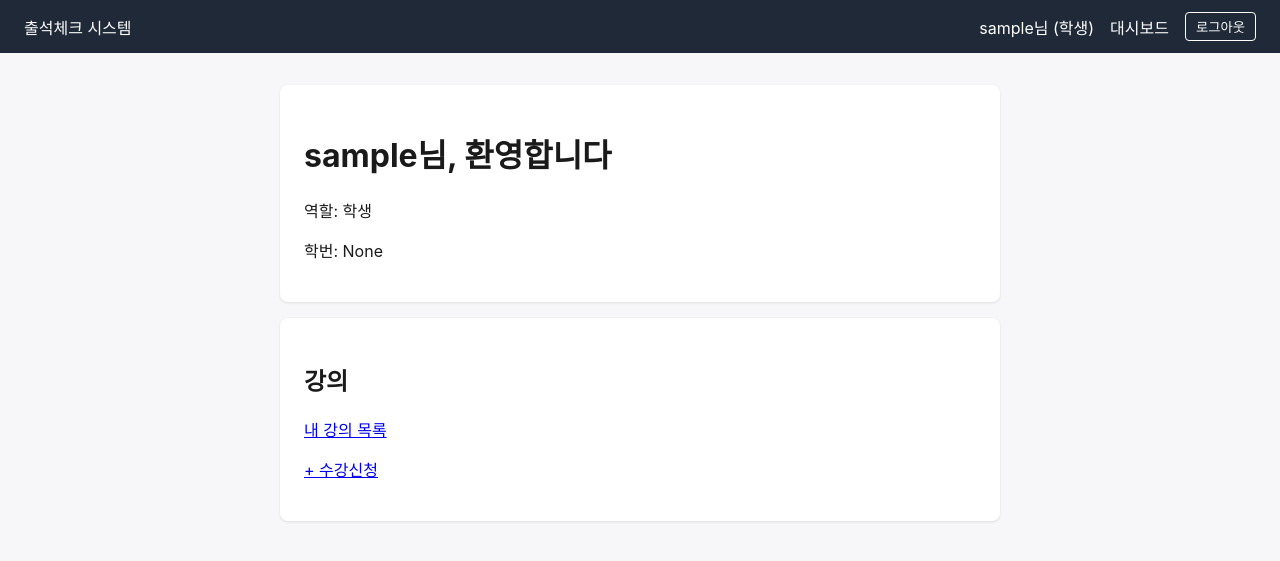
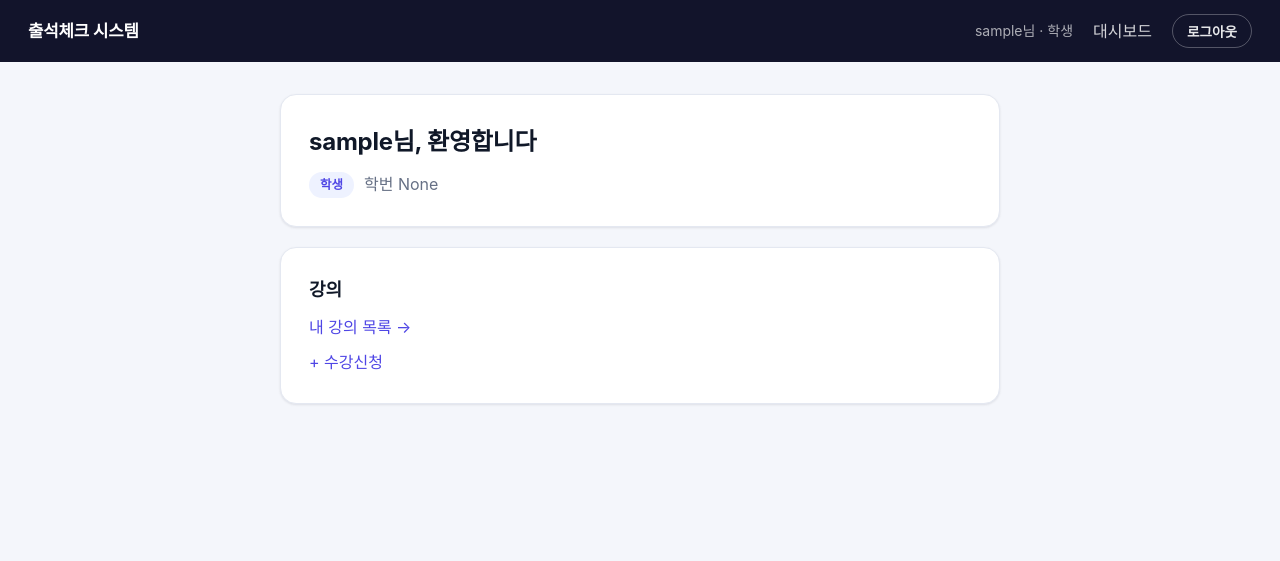
Before and after one commit to LiberSea/attendance-check, a Django app: page /accounts/dashboard/ in a window 1280 px wide. Shown: the top 561 px of the page. Run offline with Django 5.2, Linux system fonts and the light colour scheme; the visitor is signed in with stand-in values (Sample User, id 1).

Commit message:
fix: dev static storage 분기 및 UI 전면 리디자인 (배지, 카드, 폼, 테이블 스타일 통일)

```diff
--- /dev/null
+++ b/static/css/style.css
@@ -0,0 +1,265 @@
+/* ---------- Design tokens ---------- */
+:root {
+  --color-bg: #f4f6fb;
+  --color-surface: #ffffff;
+  --color-border: #e4e8f1;
+  --color-text: #101828;
+  --color-text-muted: #667085;
+  --color-primary: #4f46e5;
+  --color-primary-hover: #4338ca;
+  --color-primary-soft: #eef2ff;
+  --color-success: #067647;
+  --color-success-soft: #ecfdf3;
+  --color-warning: #b54708;
+  --color-warning-soft: #fffaeb;
+  --color-danger: #b42318;
+  --color-danger-soft: #fef3f2;
+
+  --radius-sm: 8px;
+  --radius-md: 12px;
+  --radius-lg: 16px;
+  --shadow-card: 0 1px 2px rgba(16, 24, 40, 0.04), 0 1px 3px rgba(16, 24, 40, 0.06);
+  --shadow-raised: 0 4px 12px rgba(16, 24, 40, 0.08);
+}
+
+* {
+  box-sizing: border-box;
+}
+
+body {
+  margin: 0;
+  font-family: "Pretendard", -apple-system, BlinkMacSystemFont, "Apple SD Gothic Neo",
+    "Segoe UI", Roboto, "Malgun Gothic", sans-serif;
+  background: var(--color-bg);
+  color: var(--color-text);
+  line-height: 1.55;
+  -webkit-font-smoothing: antialiased;
+}
+
+h1, h2, h3 {
+  margin: 0 0 12px;
+  font-weight: 700;
+  letter-spacing: -0.01em;
+}
+
+h1 { font-size: 1.5rem; }
+h2 { font-size: 1.125rem; color: var(--color-text); }
+
+p { margin: 0 0 10px; }
+
+a {
+  color: var(--color-primary);
+  text-decoration: none;
+}
+a:hover { text-decoration: underline; }
+
+/* ---------- Nav ---------- */
+nav {
+  position: sticky;
+  top: 0;
+  z-index: 10;
+  background: #12142b;
+  color: #fff;
+  padding: 14px 28px;
+  display: flex;
+  align-items: center;
+  gap: 20px;
+  box-shadow: 0 1px 0 rgba(255, 255, 255, 0.06);
+}
+nav a.brand {
+  color: #fff;
+  font-weight: 700;
+  font-size: 1.05rem;
+  letter-spacing: -0.01em;
+}
+nav a.brand:hover { text-decoration: none; opacity: 0.9; }
+nav a {
+  color: rgba(255, 255, 255, 0.82);
+}
+nav a:hover { color: #fff; text-decoration: none; }
+nav .spacer { flex: 1; }
+nav .user-chip {
+  color: rgba(255, 255, 255, 0.65);
+  font-size: 0.875rem;
+}
+nav form { margin: 0; }
+nav button.link-btn {
+  background: transparent;
+  border: 1px solid rgba(255, 255, 255, 0.28);
+  color: rgba(255, 255, 255, 0.9);
+  padding: 6px 14px;
+  border-radius: 999px;
+  cursor: pointer;
+  font-size: 0.85rem;
+  transition: background 0.15s ease, border-color 0.15s ease;
+}
+nav button.link-btn:hover {
+  background: rgba(255, 255, 255, 0.1);
+  border-color: rgba(255, 255, 255, 0.5);
+}
+
+/* ---------- Layout ---------- */
+main {
+  max-width: 760px;
+  margin: 32px auto 64px;
+  padding: 0 20px;
+}
+
+/* ---------- Card ---------- */
+.card {
+  background: var(--color-surface);
+  border: 1px solid var(--color-border);
+  border-radius: var(--radius-lg);
+  padding: 28px;
+  box-shadow: var(--shadow-card);
+  margin-bottom: 20px;
+}
+.card h1:first-child,
+.card h2:first-child { margin-top: 0; }
+.card > p:last-child { margin-bottom: 0; }
+
+/* ---------- Buttons ---------- */
+button,
+input[type="submit"],
+.btn {
+  display: inline-block;
+  background: var(--color-primary);
+  color: #fff;
+  border: none;
+  padding: 10px 18px;
+  border-radius: var(--radius-sm);
+  font-size: 0.9rem;
+  font-weight: 600;
+  cursor: pointer;
+  transition: background 0.15s ease, transform 0.05s ease;
+}
+button:hover,
+input[type="submit"]:hover,
+.btn:hover {
+  background: var(--color-primary-hover);
+}
+button:active,
+input[type="submit"]:active {
+  transform: translateY(1px);
+}
+button:focus-visible,
+input[type="submit"]:focus-visible,
+a:focus-visible {
+  outline: 2px solid var(--color-primary);
+  outline-offset: 2px;
+}
+
+/* ---------- Forms ---------- */
+form p {
+  margin: 0 0 16px;
+  display: flex;
+  flex-direction: column;
+  gap: 6px;
+}
+form label {
+  font-size: 0.85rem;
+  font-weight: 600;
+  color: var(--color-text);
+}
+input, select, textarea {
+  font-family: inherit;
+  font-size: 0.95rem;
+  padding: 10px 12px;
+  border: 1px solid var(--color-border);
+  border-radius: var(--radius-sm);
+  background: #fff;
+  color: var(--color-text);
+  width: 100%;
+  max-width: 360px;
+  transition: border-color 0.15s ease, box-shadow 0.15s ease;
+}
+input:focus, select:focus, textarea:focus {
+  outline: none;
+  border-color: var(--color-primary);
+  box-shadow: 0 0 0 3px var(--color-primary-soft);
+}
+form ul.errorlist {
+  list-style: none;
+  margin: 0;
+  padding: 10px 12px;
+  background: var(--color-danger-soft);
+  color: var(--color-danger);
+  border-radius: var(--radius-sm);
+  font-size: 0.85rem;
+}
+.helptext {
+  display: block;
+  font-size: 0.78rem;
+  color: var(--color-text-muted);
+  font-weight: 400;
+}
+
+/* ---------- Table ---------- */
+.table-wrap {
+  overflow-x: auto;
+}
+table {
+  width: 100%;
+  border-collapse: collapse;
+  font-size: 0.9rem;
+}
+th, td {
+  text-align: left;
+  padding: 12px 14px;
+  border-bottom: 1px solid var(--color-border);
+}
+th {
+  color: var(--color-text-muted);
+  font-weight: 600;
+  font-size: 0.78rem;
+  text-transform: uppercase;
+  letter-spacing: 0.04em;
+}
+tbody tr:hover { background: #fafbfe; }
+tbody tr:last-child td { border-bottom: none; }
+
+/* ---------- Badges ---------- */
+.badge {
+  display: inline-flex;
+  align-items: center;
+  padding: 3px 11px;
+  border-radius: 999px;
+  font-size: 0.78rem;
+  font-weight: 600;
+}
+.badge-present { background: var(--color-success-soft); color: var(--color-success); }
+.badge-late { background: var(--color-warning-soft); color: var(--color-warning); }
+.badge-absent { background: var(--color-danger-soft); color: var(--color-danger); }
+.badge-open { background: var(--color-primary-soft); color: var(--color-primary); }
+.badge-closed { background: #f2f4f7; color: var(--color-text-muted); }
+
+/* ---------- Misc ---------- */
+.muted { color: var(--color-text-muted); }
+.code-display {
+  display: inline-block;
+  font-family: "SFMono-Regular", ui-monospace, Menlo, monospace;
+  font-size: 1.6rem;
+  font-weight: 700;
+  letter-spacing: 0.12em;
+  background: var(--color-primary-soft);
+  color: var(--color-primary);
+  padding: 10px 20px;
+  border-radius: var(--radius-sm);
+}
+.qr-box {
+  display: inline-block;
+  padding: 12px;
+  background: #fff;
+  border: 1px solid var(--color-border);
+  border-radius: var(--radius-md);
+}
+.stack { display: flex; flex-direction: column; gap: 10px; }
+.row { display: flex; align-items: center; gap: 10px; flex-wrap: wrap; }
+.divider { border: none; border-top: 1px solid var(--color-border); margin: 20px 0; }
+
+/* ---------- Responsive ---------- */
+@media (max-width: 560px) {
+  nav { padding: 12px 16px; flex-wrap: wrap; gap: 10px; }
+  main { margin: 20px auto 48px; padding: 0 14px; }
+  .card { padding: 20px; }
+}
--- a/templates/accounts/dashboard.html
+++ b/templates/accounts/dashboard.html
@@ -3,18 +3,20 @@
 {% block content %}
 <div class="card">
   <h1>{{ user.username }}님, 환영합니다</h1>
-  <p>역할: {{ user.get_role_display }}</p>
-  {% if user.role == "student" %}
-    <p>학번: {{ user.student_id }}</p>
-  {% endif %}
+  <p class="row">
+    <span class="badge badge-open">{{ user.get_role_display }}</span>
+    {% if user.role == "student" %}<span class="muted">학번 {{ user.student_id }}</span>{% endif %}
+  </p>
 </div>
 <div class="card">
   <h2>강의</h2>
-  <p><a href="{% url 'courses:list' %}">내 강의 목록</a></p>
-  {% if user.role == "professor" %}
-    <p><a href="{% url 'courses:create' %}">+ 새 강의 개설</a></p>
-  {% else %}
-    <p><a href="{% url 'courses:enroll' %}">+ 수강신청</a></p>
-  {% endif %}
+  <div class="stack">
+    <a href="{% url 'courses:list' %}">내 강의 목록 →</a>
+    {% if user.role == "professor" %}
+      <a href="{% url 'courses:create' %}">+ 새 강의 개설</a>
+    {% else %}
+      <a href="{% url 'courses:enroll' %}">+ 수강신청</a>
+    {% endif %}
+  </div>
 </div>
 {% endblock %}
--- a/templates/base.html
+++ b/templates/base.html
@@ -1,36 +1,22 @@
+{% load static %}
 <!DOCTYPE html>
 <html lang="ko">
 <head>
 <meta charset="UTF-8">
 <meta name="viewport" content="width=device-width, initial-scale=1">
 <title>{% block title %}대학교 출석체크 시스템{% endblock %}</title>
-<style>
-  body { font-family: -apple-system, sans-serif; margin: 0; background: #f7f7f9; color: #1a1a1a; }
-  nav { background: #1f2937; color: #fff; padding: 12px 24px; display: flex; gap: 16px; align-items: center; }
-  nav a { color: #fff; text-decoration: none; }
-  nav a:hover { text-decoration: underline; }
-  nav .spacer { flex: 1; }
-  nav button { background: none; border: 1px solid #fff; color: #fff; padding: 4px 10px; border-radius: 4px; cursor: pointer; }
-  main { max-width: 720px; margin: 32px auto; padding: 0 16px; }
-  .card { background: #fff; border-radius: 8px; padding: 24px; box-shadow: 0 1px 3px rgba(0,0,0,0.1); margin-bottom: 16px; }
-  form p { margin: 8px 0; }
-  input, select { padding: 6px 8px; border: 1px solid #ccc; border-radius: 4px; }
-  button, input[type=submit] { background: #2563eb; color: #fff; border: none; padding: 8px 16px; border-radius: 4px; cursor: pointer; }
-  .errorlist { color: #dc2626; }
-  table { width: 100%; border-collapse: collapse; }
-  th, td { text-align: left; padding: 8px; border-bottom: 1px solid #e5e7eb; }
-</style>
+<link rel="stylesheet" href="{% static 'css/style.css' %}">
 </head>
 <body>
 <nav>
-  <a href="{% url 'home' %}">출석체크 시스템</a>
+  <a class="brand" href="{% url 'home' %}">출석체크 시스템</a>
   <div class="spacer"></div>
   {% if user.is_authenticated %}
-    <span>{{ user.username }}님 ({{ user.get_role_display }})</span>
+    <span class="user-chip">{{ user.username }}님 · {{ user.get_role_display }}</span>
     <a href="{% url 'accounts:dashboard' %}">대시보드</a>
-    <form action="{% url 'logout' %}" method="post" style="margin:0">
+    <form action="{% url 'logout' %}" method="post">
       {% csrf_token %}
-      <button type="submit">로그아웃</button>
+      <button type="submit" class="link-btn">로그아웃</button>
     </form>
   {% else %}
     <a href="{% url 'login' %}">로그인</a>
--- a/templates/courses/course_list.html
+++ b/templates/courses/course_list.html
@@ -9,18 +9,20 @@
     <p><a href="{% url 'courses:enroll' %}">+ 수강신청</a></p>
   {% endif %}
   {% if courses %}
+    <div class="table-wrap">
       <table>
         <tr><th>코드</th><th>강의명</th><th></th></tr>
         {% for course in courses %}
           <tr>
             <td>{{ course.code }}</td>
             <td>{{ course.name }}</td>
-          <td><a href="{% url 'courses:detail' course.pk %}">보기</a></td>
+            <td><a href="{% url 'courses:detail' course.pk %}">보기 →</a></td>
           </tr>
         {% endfor %}
       </table>
+    </div>
   {% else %}
-    <p>등록된 강의가 없습니다.</p>
+    <p class="muted">등록된 강의가 없습니다.</p>
   {% endif %}
 </div>
 {% endblock %}
```
Also changed, not shown: config/settings.py (+17 -5 lines), templates/attendance/course_stats.html (+6 -4 lines), templates/attendance/session_detail_professor.html (+39 -12 lines), templates/attendance/session_detail_student.html (+25 -6 lines), templates/attendance/session_list_professor.html (+14 -4 lines), templates/attendance/session_list_student.html (+17 -3 lines), templates/courses/course_detail.html (+6 -4 lines), templates/home.html (+8 -5 lines). Lines whose indentation alone changed are shown as unchanged.
